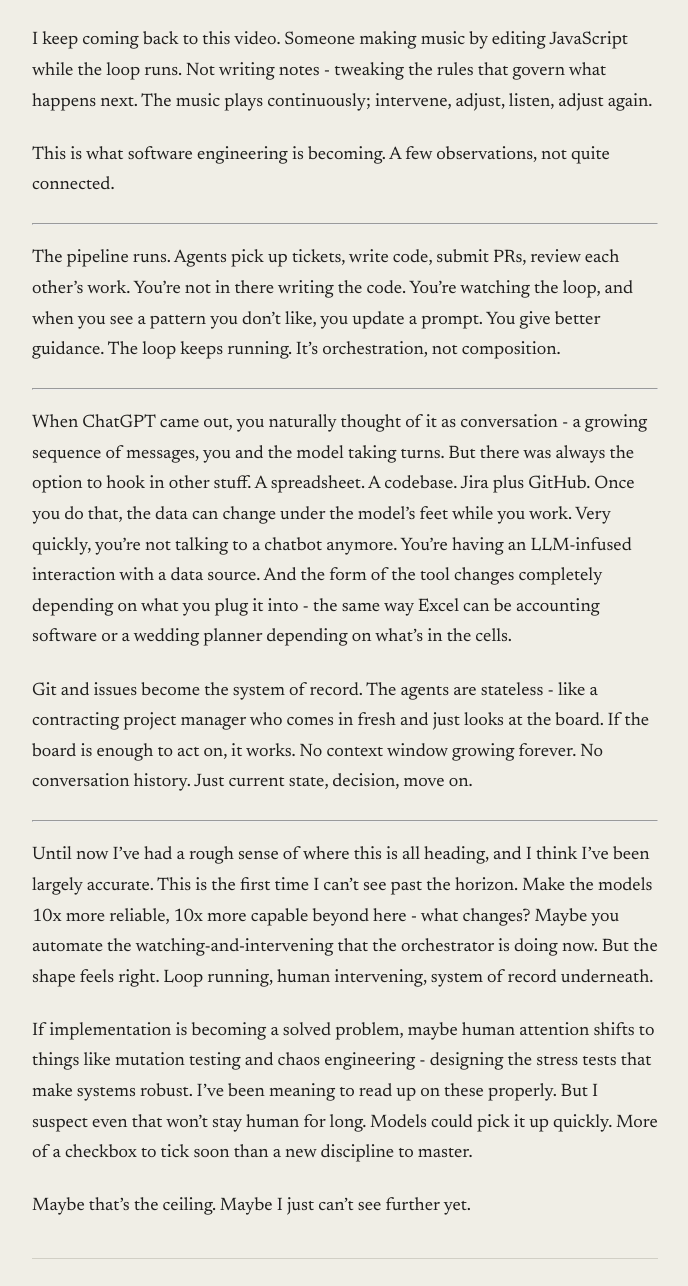
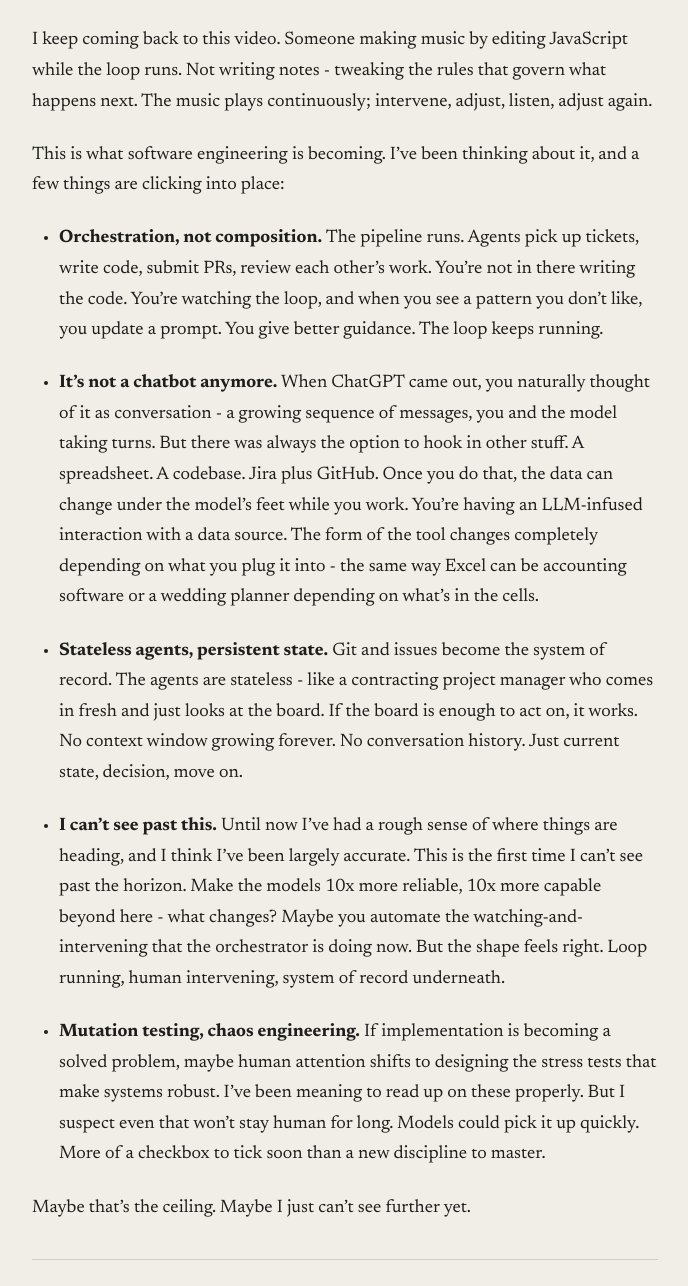
Before and after one commit to rob137/rob137.github.io, a Jekyll site: the page built from _posts/2026-02-17-strudel.md, in a window 1280 px wide and 1400 px high, scrolled down 468 px, cut to the strip 114-1400 px from the top of the window. Shown: the whole strip, without its empty margins (295-983 px from the left). Built offline with Jekyll 4.4.1, drawn with Linux system fonts in a browser that asks for light colours.

Commit message:
Restructure as bulleted observations

```diff
--- a/_posts/2026-02-17-strudel.md
+++ b/_posts/2026-02-17-strudel.md
@@ -10,22 +10,16 @@ excerpt: "The loop runs. You tweak the rules."
 
 I keep coming back to this video. Someone making music by editing JavaScript while the loop runs. Not writing notes - tweaking the rules that govern what happens next. The music plays continuously; intervene, adjust, listen, adjust again.
 
-This is what software engineering is becoming. A few observations, not quite connected.
+This is what software engineering is becoming. I've been thinking about it, and a few things are clicking into place:
 
----
+- **Orchestration, not composition.** The pipeline runs. Agents pick up tickets, write code, submit PRs, review each other's work. You're not in there writing the code. You're watching the loop, and when you see a pattern you don't like, you update a prompt. You give better guidance. The loop keeps running.
 
-The pipeline runs. Agents pick up tickets, write code, submit PRs, review each other's work. You're not in there writing the code. You're watching the loop, and when you see a pattern you don't like, you update a prompt. You give better guidance. The loop keeps running. It's orchestration, not composition.
+- **It's not a chatbot anymore.** When ChatGPT came out, you naturally thought of it as conversation - a growing sequence of messages, you and the model taking turns. But there was always the option to hook in other stuff. A spreadsheet. A codebase. Jira plus GitHub. Once you do that, the data can change under the model's feet while you work. You're having an LLM-infused interaction with a data source. The form of the tool changes completely depending on what you plug it into - the same way Excel can be accounting software or a wedding planner depending on what's in the cells.
 
----
+- **Stateless agents, persistent state.** Git and issues become the system of record. The agents are stateless - like a contracting project manager who comes in fresh and just looks at the board. If the board is enough to act on, it works. No context window growing forever. No conversation history. Just current state, decision, move on.
 
-When ChatGPT came out, you naturally thought of it as conversation - a growing sequence of messages, you and the model taking turns. But there was always the option to hook in other stuff. A spreadsheet. A codebase. Jira plus GitHub. Once you do that, the data can change under the model's feet while you work. Very quickly, you're not talking to a chatbot anymore. You're having an LLM-infused interaction with a data source. And the form of the tool changes completely depending on what you plug it into - the same way Excel can be accounting software or a wedding planner depending on what's in the cells.
+- **I can't see past this.** Until now I've had a rough sense of where things are heading, and I think I've been largely accurate. This is the first time I can't see past the horizon. Make the models 10x more reliable, 10x more capable beyond here - what changes? Maybe you automate the watching-and-intervening that the orchestrator is doing now. But the shape feels right. Loop running, human intervening, system of record underneath.
 
-Git and issues become the system of record. The agents are stateless - like a contracting project manager who comes in fresh and just looks at the board. If the board is enough to act on, it works. No context window growing forever. No conversation history. Just current state, decision, move on.
-
----
-
-Until now I've had a rough sense of where this is all heading, and I think I've been largely accurate. This is the first time I can't see past the horizon. Make the models 10x more reliable, 10x more capable beyond here - what changes? Maybe you automate the watching-and-intervening that the orchestrator is doing now. But the shape feels right. Loop running, human intervening, system of record underneath.
-
-If implementation is becoming a solved problem, maybe human attention shifts to things like mutation testing and chaos engineering - designing the stress tests that make systems robust. I've been meaning to read up on these properly. But I suspect even that won't stay human for long. Models could pick it up quickly. More of a checkbox to tick soon than a new discipline to master.
+- **Mutation testing, chaos engineering.** If implementation is becoming a solved problem, maybe human attention shifts to designing the stress tests that make systems robust. I've been meaning to read up on these properly. But I suspect even that won't stay human for long. Models could pick it up quickly. More of a checkbox to tick soon than a new discipline to master.
 
 Maybe that's the ceiling. Maybe I just can't see further yet.
```
